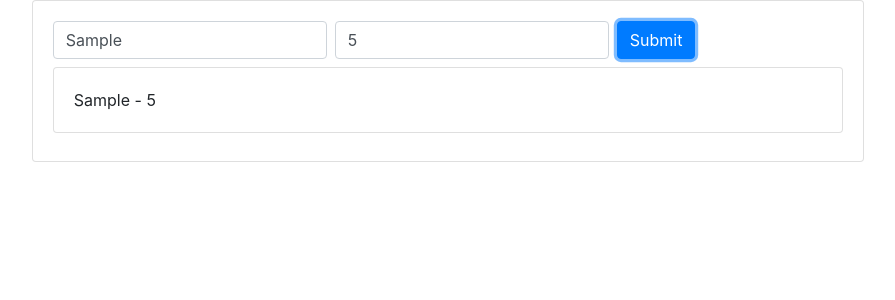
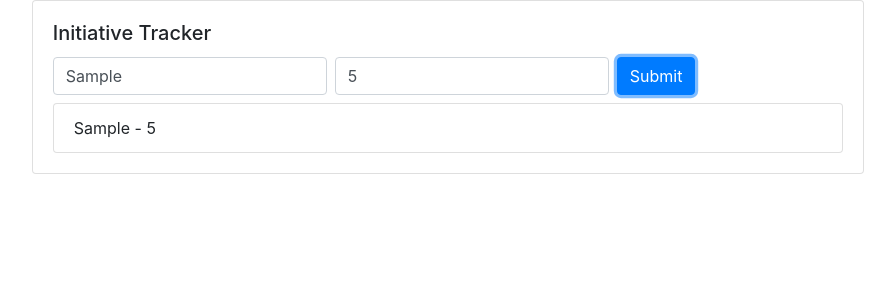
Before and after one commit to SquaredSee/dnd_app, a React (Create React App) app: page / in a window 1280 px wide. Both pictures are taken after typing "Sample", "5" into the empty fields and a click on the button "Submit". Shown: the top 300 px of the page, without its empty margins (192-1087 px from the left). Built offline with nearby package versions, Linux system fonts and the light colour scheme.

Commit message:
switch from cards to list-group, add support for bootstrap active class

```diff
--- a/src/InitiativeTracker/Entry.js
+++ b/src/InitiativeTracker/Entry.js
@@ -1,15 +1,20 @@
 import PropTypes from 'prop-types';
 import React from 'react';
 
-const Entry = (props) => (
-  <div className="card mb-2">
-    <div className="card-body">{props.name} - {props.score}</div>
-  </div>
-);
+const classes = ['list-group-item'];
+
+const Entry = (props) => {
+  if (props.active) {
+    classes.push('active');
+  }
+
+  return <li className={classes.join(' ')}>{props.name} - {props.score}</li>;
+};
 
 Entry.propTypes = {
   name: PropTypes.string.isRequired,
-  score: PropTypes.number.isRequired,
+  score: PropTypes.string.isRequired,
+  active: PropTypes.bool.isRequired,
 };
 
 export default Entry;
--- a/src/InitiativeTracker/InitiativeTracker.js
+++ b/src/InitiativeTracker/InitiativeTracker.js
@@ -14,6 +14,7 @@ class InitiativeTracker extends Component {
       ],
       inputName: '',
       inputScore: '',
+      inputId: 1,
     };
 
     this.style = {
@@ -27,13 +28,21 @@ class InitiativeTracker extends Component {
   }
 
   addEntry = (name, score) => {
+    // get current entries and add a new one to the list
     const entries = [...this.state.entries];
-    const newEntry = { name, score, id: this.state.entries.length + 1 };
+    const newEntry = {
+      name,
+      score,
+      id: this.state.inputId,
+      active: false,
+    };
+    entries.push(newEntry);
 
-    entries.push(newEntry);
+    // sort entries high to low
     entries.sort((a, b) => b.score - a.score);
 
-    this.setState({ entries });
+    // update the entries state and increment the inputId by 1
+    this.setState({ entries, inputId: this.state.inputId + 1 });
     console.log(`New entry added: ${JSON.stringify(newEntry)}`);
   }
 
@@ -44,10 +53,6 @@ class InitiativeTracker extends Component {
 
   handleInputChange = (e) => {
     const { name, value } = e.target;
-    // let { value } = e.target;
-    // if (e.target.type === 'number') {
-    //   value = parseInt(value, 10);
-    // }
     console.log(`${name} - ${value}`);
 
     this.setState({
@@ -59,6 +64,7 @@ class InitiativeTracker extends Component {
     return (
       <div className="card" style={this.style}>
         <div className="card-body">
+          <h5 className="card-title">Initiative Tracker</h5>
           <form onSubmit={this.handleEntrySubmit} className="form-inline mb-2">
             <div className="form-group mr-2">
               <label htmlFor="inputName" className="sr-only">Name:</label>
@@ -75,9 +81,11 @@ class InitiativeTracker extends Component {
             <button type="submit" className="btn btn-primary">Submit</button>
           </form>
 
+          <ul className="list-group">
             {this.state.entries.map((entry) => (
-            <Entry name={entry.name} score={entry.score} key={entry.id} />
+              <Entry name={entry.name} score={entry.score} key={entry.id} active={entry.active} />
             ))}
+          </ul>
         </div>
       </div>
     );
```
Lines whose indentation alone changed are shown as unchanged.
